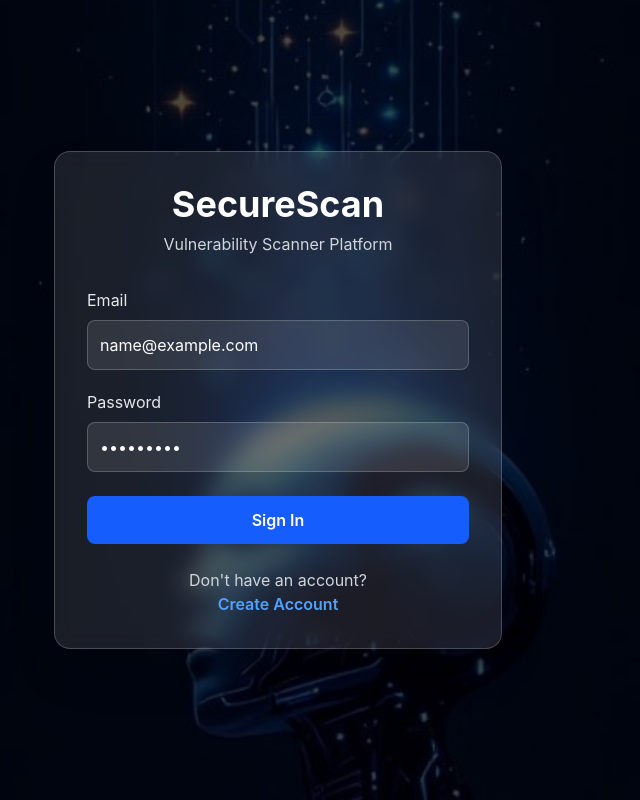
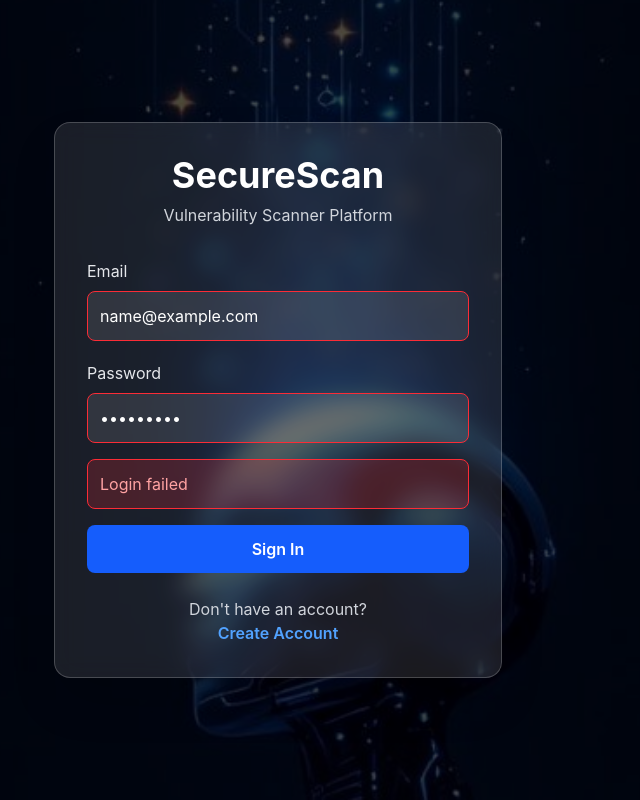
Before and after one commit to salitha07/securescan, a React (Vite) app in the folder securescan-frontend/: page / in a window 1280 px wide. Both pictures are taken after typing "name@example.com", "Sample123" into the empty fields and a click on the button "Sign In". Shown: the whole page, without its empty margins (362-1002 px from the left). Built offline with nearby package versions, Linux system fonts and the light colour scheme; no server answers.

Commit message:
added authentication part

```diff
--- a/securescan-frontend/src/App.jsx
+++ b/securescan-frontend/src/App.jsx
@@ -12,7 +12,7 @@ function App() {
         <BrowserRouter>
 
             <Routes>
-                <Route path="/"element={<Login/>} />
+                <Route path="/" element={<Login/>} />
 
                 <Route path="/home" element={<Home />} />
 
--- a/securescan-frontend/src/pages/Login.jsx
+++ b/securescan-frontend/src/pages/Login.jsx
@@ -1,20 +1,42 @@
 import { useState } from "react";
-import { Link } from "react-router-dom";
+import { Link, useNavigate } from "react-router-dom";
+import axios from "axios";
 import bgImage from "../assets/bg2.jpg";
 
+
 function Login() {
+
+    const navigate = useNavigate();
+
     const [email, setEmail] = useState("");
     const [password, setPassword] = useState("");
+    const [error, setError] = useState("");
 
-    const handleLogin = (e) => {
+    const handleLogin = async (e) => {
         e.preventDefault();
 
-        console.log({
-            email,
-            password
-        });
+        try {
 
-        // Login API will go here later
+            await axios.post(
+                "http://localhost:8080/auth/login",
+                {
+                    email,
+                    password
+                }
+            );
+
+            setError("");
+
+            navigate("/");
+
+        } catch (err) {
+
+            setError(
+                err.response?.data || "Login failed"
+            );
+        }
+
+
     };
 
     return (
@@ -50,14 +72,17 @@ function Login() {
                                 type="email"
                                 placeholder="Enter email"
                                 value={email}
-                                onChange={(e) =>
-                                    setEmail(e.target.value)
-                                }
-                                className="w-full p-3 rounded-lg bg-white/10 border border-white/20 text-white placeholder-gray-400 focus:outline-none focus:ring-2 focus:ring-blue-500"
+                                onChange={(e) => setEmail(e.target.value)}
+                                className={`w-full p-3 rounded-lg bg-white/10 text-white placeholder-gray-400 focus:outline-none focus:ring-2
+                                ${
+                                    error
+                                        ? "border border-red-500 focus:ring-red-500"
+                                        : "border border-white/20 focus:ring-blue-500"
+                                }`}
                             />
                         </div>
 
-                        <div className="mb-6">
+                        <div className="mb-4">
                             <label className="block text-gray-200 mb-2">
                                 Password
                             </label>
@@ -66,12 +91,21 @@ function Login() {
                                 type="password"
                                 placeholder="Enter password"
                                 value={password}
-                                onChange={(e) =>
-                                    setPassword(e.target.value)
-                                }
-                                className="w-full p-3 rounded-lg bg-white/10 border border-white/20 text-white placeholder-gray-400 focus:outline-none focus:ring-2 focus:ring-blue-500"
+                                onChange={(e) => setPassword(e.target.value)}
+                                className={`w-full p-3 rounded-lg bg-white/10 text-white placeholder-gray-400 focus:outline-none focus:ring-2
+                                ${
+                                    error
+                                        ? "border border-red-500 focus:ring-red-500"
+                                        : "border border-white/20 focus:ring-blue-500"
+                                }`}
                             />
                         </div>
+
+                        {error && (
+                            <div className="mb-4 bg-red-500/20 border border-red-500 text-red-300 p-3 rounded-lg">
+                                {error}
+                            </div>
+                        )}
 
                         <button
                             type="submit"
```
